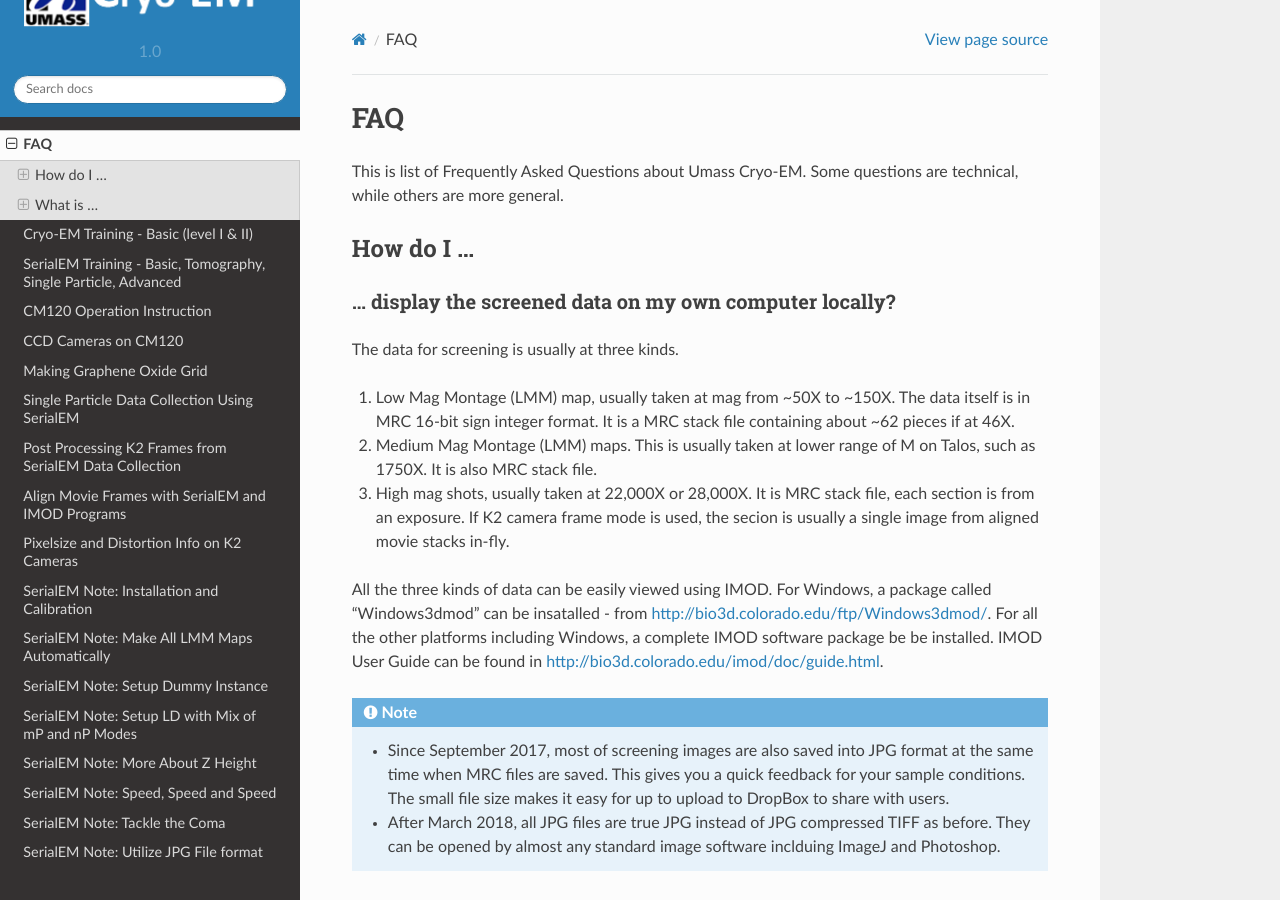
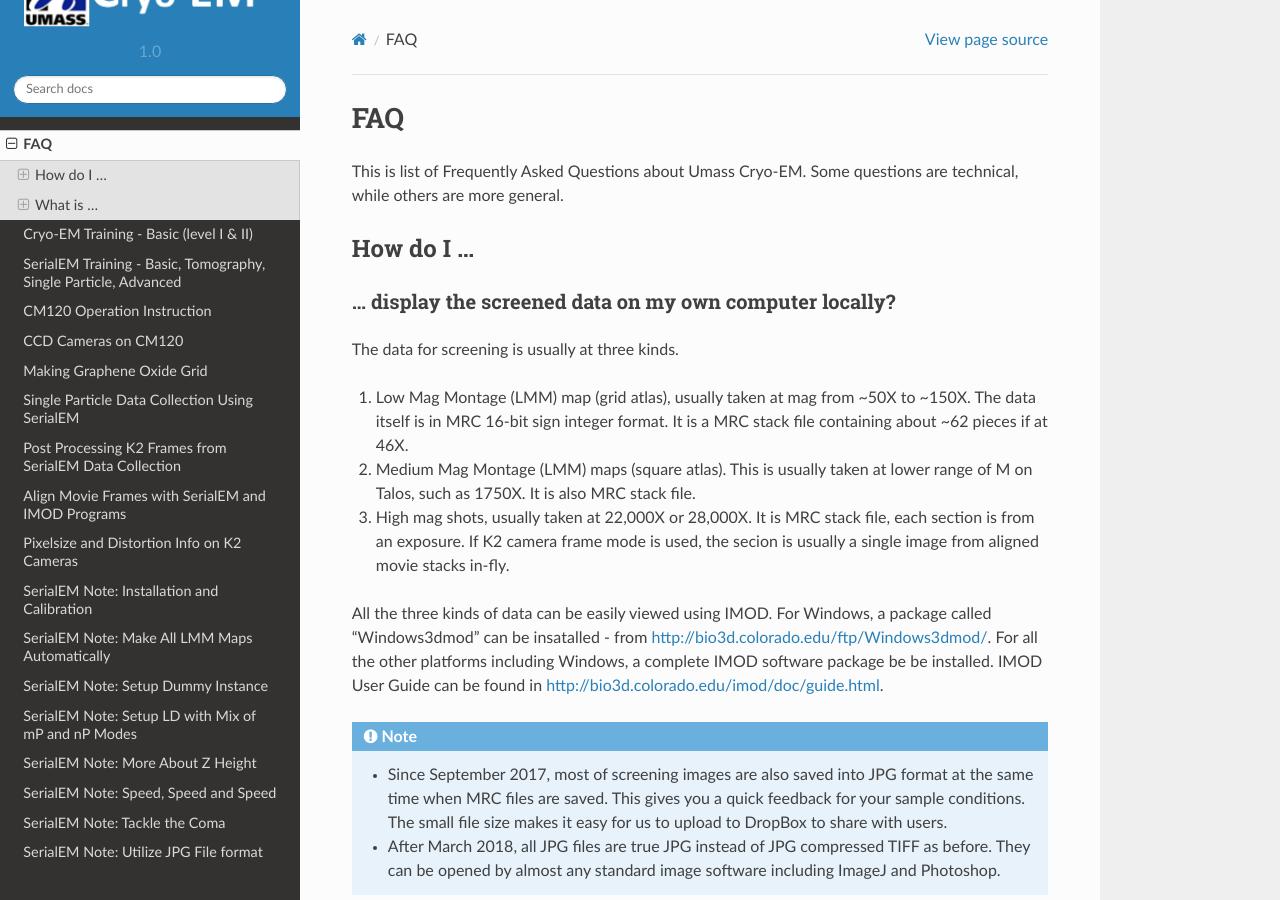
Before and after one commit to xuchen66/sphinx-emdocs, a Sphinx documentation site: the page built from source/cryo-em_faq.rst, in a window 1280 px wide and 900 px high. Built offline with Sphinx 7.4.7 and the Read the Docs theme 2.0.0, drawn with Linux system fonts in a browser that asks for light colours; pages that are not in the unit, such as notebooks, are missing from menus.

Commit message:
Update cryo-em_faq.rst

```diff
--- a/source/cryo-em_faq.rst
+++ b/source/cryo-em_faq.rst
@@ -15,10 +15,10 @@ How do I ...
 
 The data for screening is usually at three kinds.
 
-1. Low Mag Montage (LMM) map, usually taken at mag from ~50X to ~150X. The data itself is in MRC 16-bit sign integer format.
+1. Low Mag Montage (LMM) map (grid atlas), usually taken at mag from ~50X to ~150X. The data itself is in MRC 16-bit sign integer format.
    It is a MRC stack file containing about ~62 pieces if at 46X.
 
-2. Medium Mag Montage (LMM) maps. This is usually taken at lower range of M on Talos, such as 1750X. It is also MRC stack file.
+2. Medium Mag Montage (LMM) maps (square atlas). This is usually taken at lower range of M on Talos, such as 1750X. It is also MRC stack file.
 
 3. High mag shots, usually taken at 22,000X or 28,000X. It is MRC stack file, each section is from an exposure. If K2 camera frame mode is used, the secion is usually a single image from aligned movie stacks in-fly.
 
@@ -26,9 +26,9 @@ All the three kinds of data can be easily viewed using IMOD. For Windows, a pack
 
 .. Note::
 
-   - Since September 2017, most of screening images are also saved into JPG format at the same time when MRC files are saved. This gives you a quick feedback for your sample conditions. The small file size makes it easy for up to upload to DropBox to share with users.
+   - Since September 2017, most of screening images are also saved into JPG format at the same time when MRC files are saved. This gives you a quick feedback for your sample conditions. The small file size makes it easy for us to upload to DropBox to share with users.
 
-   - After March 2018, all JPG files are true JPG instead of JPG compressed TIFF as before. They can be opened by almost any standard image software inclduing ImageJ and Photoshop.
+   - After March 2018, all JPG files are true JPG instead of JPG compressed TIFF as before. They can be opened by almost any standard image software including ImageJ and Photoshop.
 
 .. _scale_bar:
 
```
